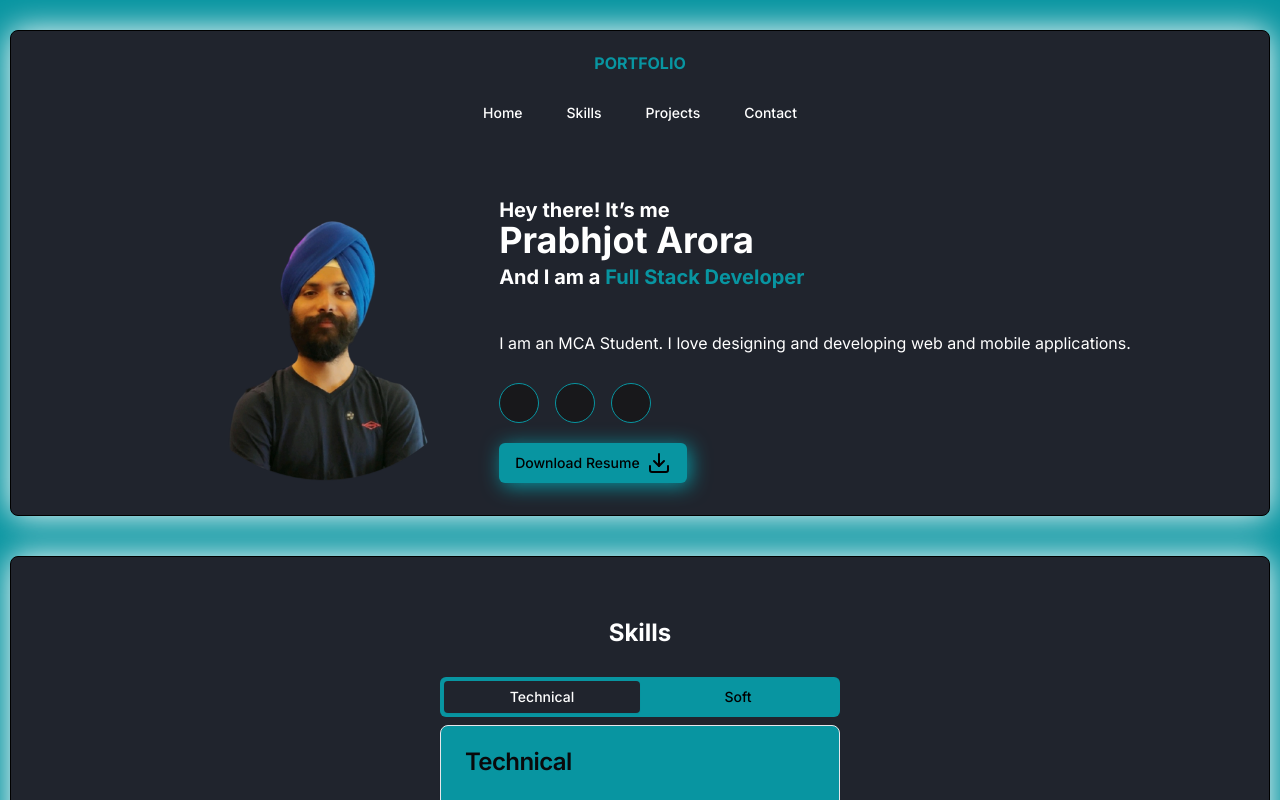
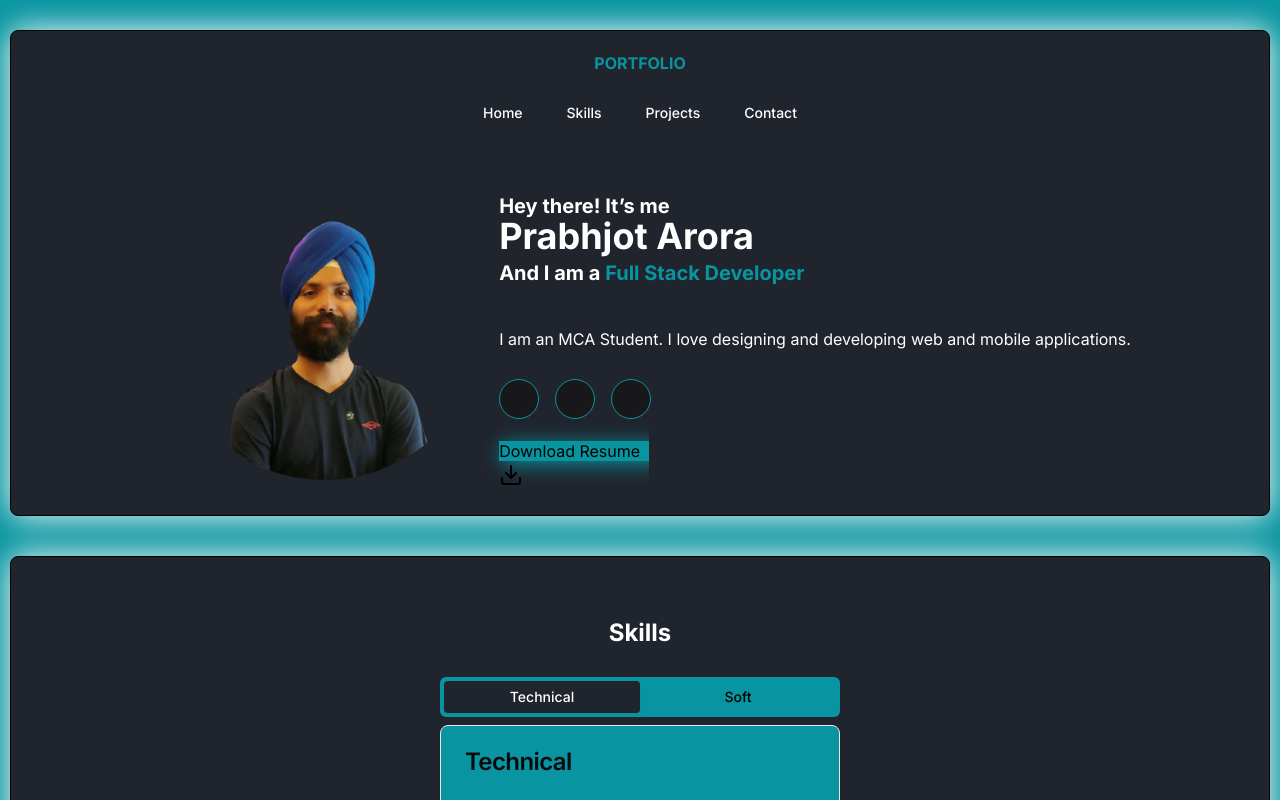
Before and after one commit to prabhjot-arora31/portfolio31, a Next.js app: page / in a window 1280 px wide. Shown: the top 800 px of the page. Built offline with nearby package versions, Linux system fonts and the light colour scheme; some icons are missing.

Commit message:
try again

```diff
--- a/src/components/Skills.tsx
+++ b/src/components/Skills.tsx
@@ -67,8 +67,8 @@ const Skills = () => {
       {
         skills.map((ele,id)=>{
           return (
-          <div style={{marginRight:'0.87rem', marginBottom:'0.7rem'}}>
-          <Drawer key={id}>
+          <div  key={id} style={{marginRight:'0.87rem', marginBottom:'0.7rem'}}>
+          <Drawer>
             <DrawerTrigger asChild>
               <Button variant='custom2'>{ele.title} &nbsp; {ele.icon}</Button>
             </DrawerTrigger>
--- a/src/components/ui/Hero.tsx
+++ b/src/components/ui/Hero.tsx
@@ -3,6 +3,7 @@ import React from 'react'
 import { Button } from './button'
 import { DownloadIcon } from 'lucide-react'
 import Image from 'next/image'
+import Link from 'next/link'
 
 const Hero = () => {
   return (
@@ -20,7 +21,7 @@ const Hero = () => {
                 <Button className='hover:bg-[#0895A1] hover:text-[#20242D] text-[#0895A1]' style={{borderRadius:"50%",border:'1px solid #0895A1',width:'40px',height:'40px'}}><i className="fa-brands fa-instagram"  ></i></Button>
                 <Button className='hover:bg-[#0895A1] hover:text-[#20242D] text-[#0895A1]' style={{borderRadius:"50%",border:'1px solid #0895A1',width:'40px',height:'40px'}}><i className="fa-brands fa-github"  ></i></Button>
                 </div>
-            <Button style={{backgroundColor:"#0895A1",color:'black',boxShadow:'3px 3px 20px #0895A1'}}>Download Resume  &nbsp;  <DownloadIcon /></Button>
+            <a href={require('../../prabhjot_resume.pdf')} style={{backgroundColor:"#0895A1",color:'black',boxShadow:'3px 3px 20px #0895A1'}}>Download Resume  &nbsp;  <DownloadIcon /></a>
         </div>
 
     </div>
```
Also changed, not shown: 1 other file (tests, documents, lock files or other folders).
